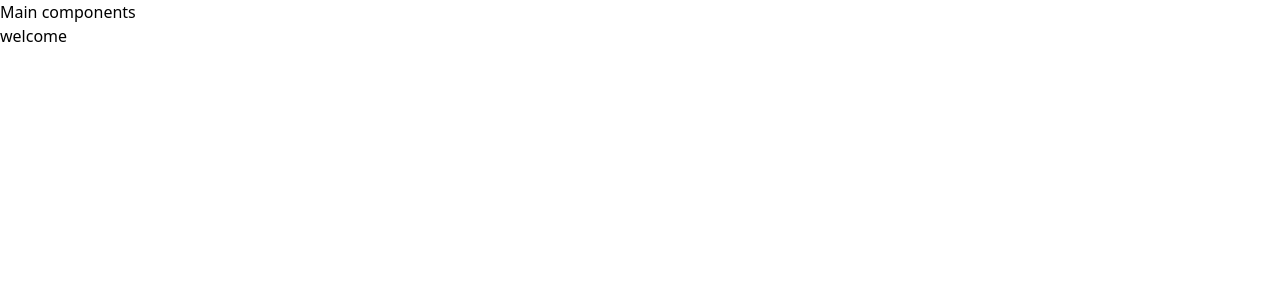
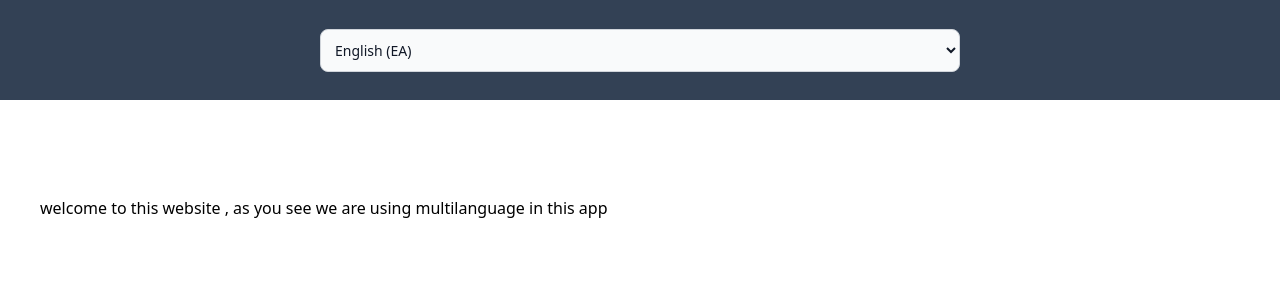
Before and after one commit to meytizn/Todo_project, a Next.js app: page /multiLanguage in a window 1280 px wide. Shown: the top 300 px of the page. Built offline with nearby package versions, Linux system fonts and the light colour scheme.

Commit message:
multilanguage app created for test apicontext

```diff
--- a/app/multiLanguage/components/Child.jsx
+++ /dev/null
@@ -1,8 +0,0 @@
-"use client"
-import React from 'react'
-
-export default function Child() {
-  return (
-    <div>Child</div>
-  )
-}
--- a/app/multiLanguage/components/Parrent.jsx
+++ b/app/multiLanguage/components/Parrent.jsx
@@ -8,6 +8,7 @@
 "use client"
 import React, { useContext } from 'react'
 import { BaseContext } from '../contextApi'
+import Link from 'next/link'
 
 
 export default function Parrent() {
@@ -15,9 +16,37 @@ export default function Parrent() {
 
   return (
     <>
-      <div>{data.isLogin
-       ? ("welcome")
-       :("get out ")} </div>
+
+
+
+<div className='flex flex-col justify-center items-center w-[100%] h-[100px] text-center text-[20px] bg-slate-700 m-auto text-white'>
+    <div className='w-[50%]'>
+<form >
+  <select id="countries" className="bg-gray-50 border border-gray-300 text-gray-900 text-sm rounded-lg focus:ring-blue-500 focus:border-blue-500 block w-full p-2.5 dark:bg-gray-700 dark:border-gray-600 dark:placeholder-gray-400 dark:text-white dark:focus:ring-blue-500 dark:focus:border-blue-500">
+
+  {data.language.map(
+    (la,index)=>(<option onClick={()=>data.languagehandler(la)} value={la.id}  key={index}>{la.title}</option>)
+    )}
+    {/* <option >Choose a country (EN) </option>
+    <option >فارسی (Fa) </option> */}
+
+  </select>
+</form>
+ </div>
+
+    </div>
+
+<br/>
+<br/>
+<br/>
+<br/>
+
+<div className={`px-10 ${data.targetlanguage.dir}`}>
+<h1>{data.targetlanguage.description}</h1>
+</div>
+
+{/* <Link href="/multiLanguage/Child/">go</Link> */}
+
     </>
 
   )
--- a/app/multiLanguage/contextApi.jsx
+++ b/app/multiLanguage/contextApi.jsx
@@ -14,9 +14,27 @@ export let BaseContext=createContext()
 // /structure for imports in main component
 export function ContextProvider({children}) {
 
-  let isLogin = true
 
-  let data = {isLogin}
+
+  let [language , setLanguage]=useState([
+    {id:1,title : "English (EA)" , description :"welcome to this website , as you see we are using multilanguage in this app ",dir:"text-left",message:"you Language is English "},
+    {id:2,title : "فارسی (FA)" , description :"به این وب سایت خوش امدید و همانطور که میبینید ما از چندین زبان برای این اپ استفاده میکنیم  ",dir:"text-right",message:"زبان شما فارسی است  "}
+  ])
+
+
+
+  let [targetlanguage,setTargetLanguage] = useState(language[0])
+
+
+
+  function languagehandler(obj){
+    setTargetLanguage(obj)
+  }
+
+
+  // let isLogin = true
+
+  let data = {language ,setLanguage,languagehandler,targetlanguage}
 
   return (
     <BaseContext.Provider value={data}>
--- a/app/multiLanguage/page.jsx
+++ b/app/multiLanguage/page.jsx
@@ -16,8 +16,7 @@ export default function MultiLanguage() {
 
     <ContextProvider>
 
-    <div>Main components
-    </div>
+
     <Parrent/>
 
     </ContextProvider>
--- a/app/page.jsx
+++ b/app/page.jsx
@@ -2,6 +2,7 @@
 import { useState } from "react"
 import { v4 as uuidv4 } from 'uuid';
 import TodoList from "./components/TodoList";
+import Link from "next/link";
 
 
 
@@ -143,6 +144,22 @@ function deleteTodoFunc(todouuid){
 
         </div>
       </div>
+
+
+
+
+
+
+      {/* multiLanguage app */}
+
+      <div className="flex flex-row justify-center items-center text-center   text-[20px] my-10">
+      <div className=" bg-blue-500 p-5 rounded-md"><Link href="/multiLanguage/" >Language_application </Link></div>
+        </div>
+        {/* End Language app */}
+
+
+
+
     </>
   )
 }
```
